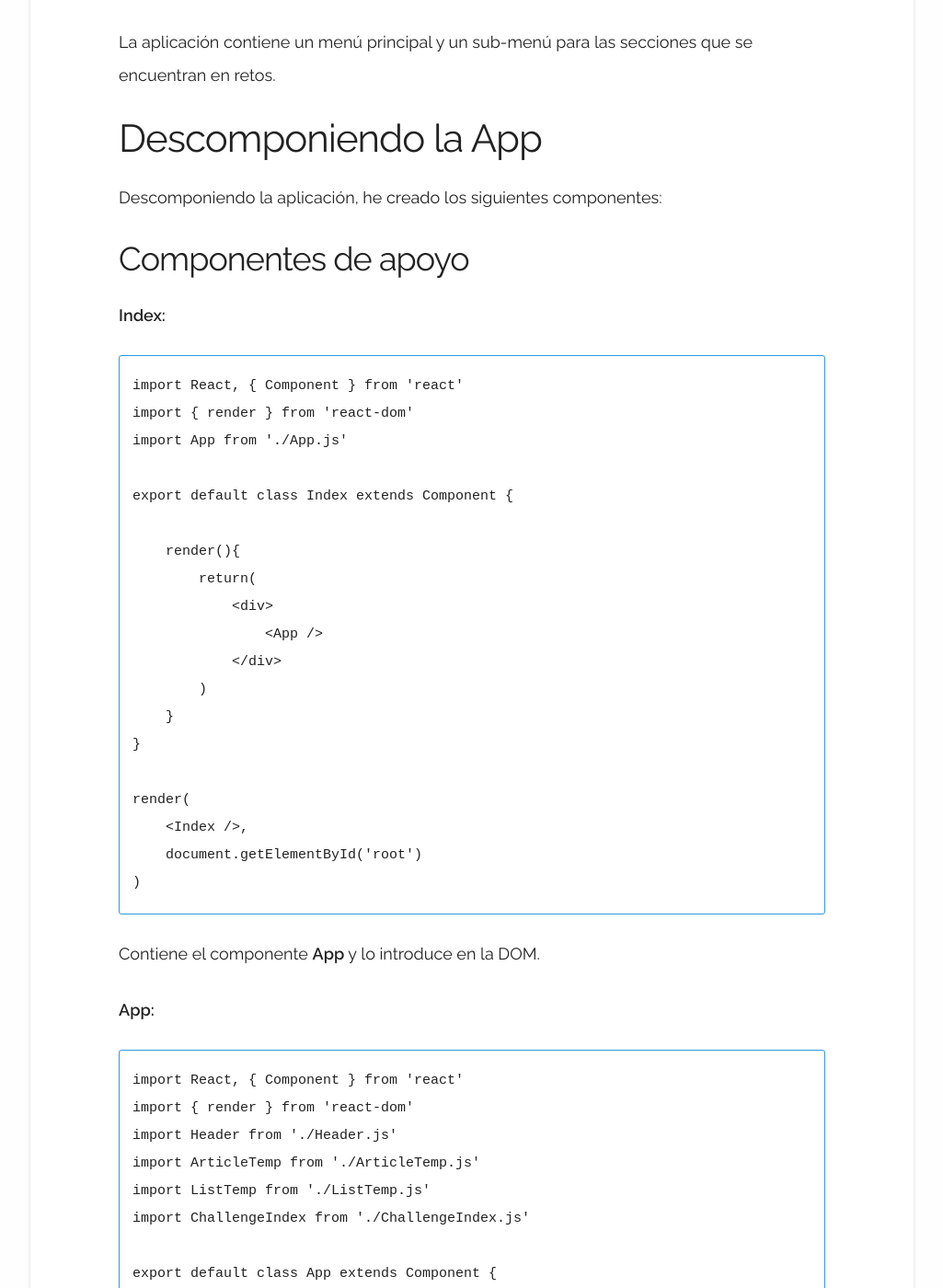
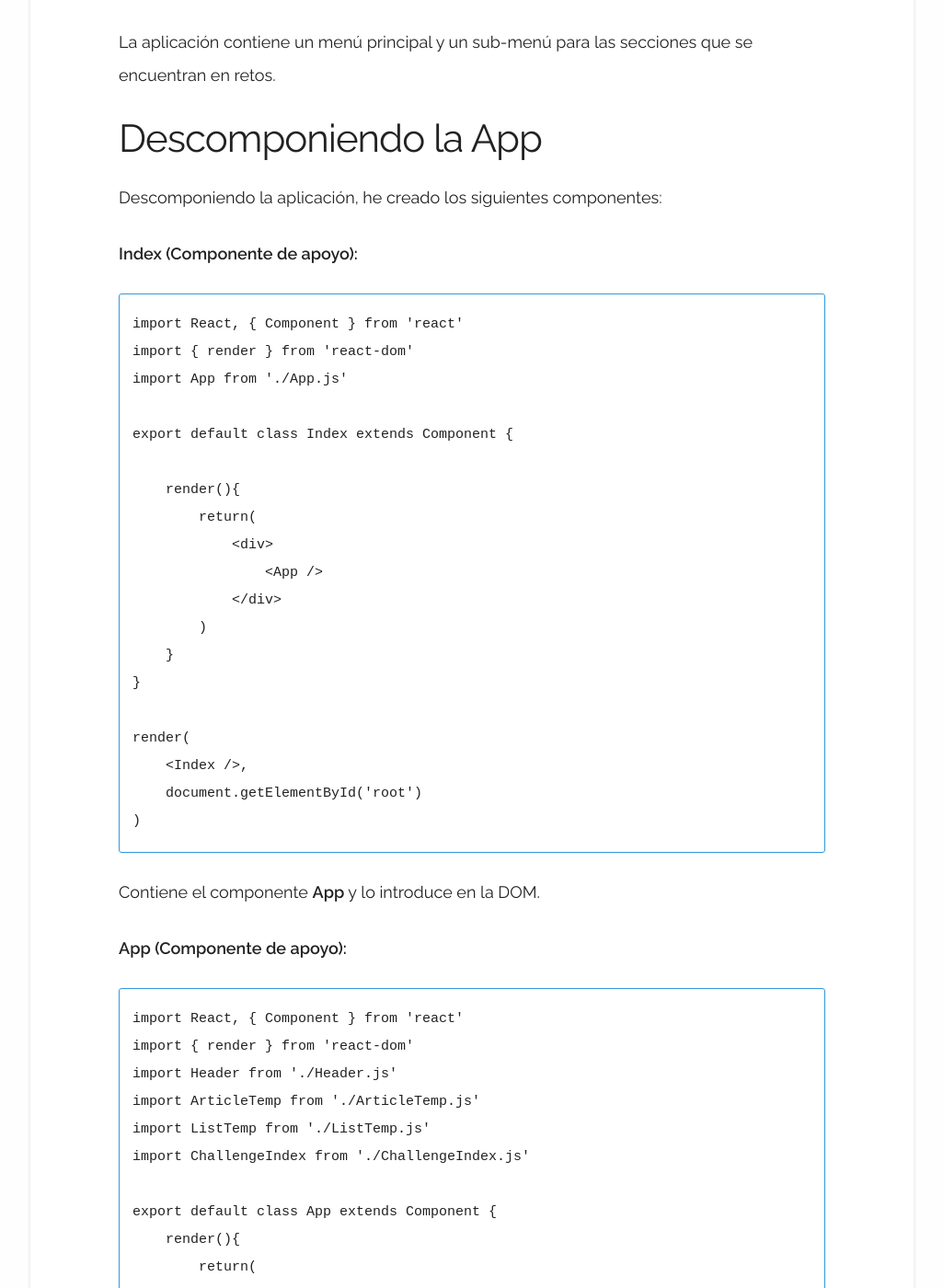
Before and after one commit to jordigomper/myblog, a Jekyll site: the page built from _posts/2017-9-7-Descompponer-componentes-app-yogis.md, in a window 1280 px wide and 1400 px high, scrolled down 2055 px. Shown: the whole window at 92% size, without its empty margins (127-1152 px from the left). Built offline with Jekyll 4.4.1, drawn with Linux system fonts in a browser that asks for light colours; some of the changed text lies outside the part shown.

Commit message:
nuevo articulo: descomponer mi app

````diff
--- a/_posts/2017-9-7-Descompponer-componentes-app-yogis.md
+++ b/_posts/2017-9-7-Descompponer-componentes-app-yogis.md
@@ -31,8 +31,7 @@ La aplicación contiene un menú principal y un sub-menú para las secciones que
 ## Descomponiendo la App
 Descomponiendo la aplicación, he creado los siguientes componentes:
 
-### Componentes de apoyo
-**Index:**
+**Index (Componente de apoyo):**
 ```
 import React, { Component } from 'react'
 import { render } from 'react-dom'
@@ -56,7 +55,7 @@ render(
 ```
 Contiene el componente **App** y lo introduce en la DOM.
 
-**App:**
+**App (Componente de apoyo):**
 ```
 import React, { Component } from 'react'
 import { render } from 'react-dom'
@@ -78,7 +77,7 @@ export default class App extends Component {
 ```
 Contiene **Header** y un elemento div con la id="display" donde se mostraran las diferentes secciones de la app. La idea es actualizar solo el elemento "div id="display". Se importan los diferentes componentes de la aplicación.
 
-**Header:**
+**Header (Componente de apoyo):**
 ```
 import React, { Component } from 'react'
 import { render } from 'react-dom'
@@ -98,7 +97,7 @@ export default class Header extends Component {
 ```
 Contiene los componentes **Title** y **Nav**. Como nunca se modifica, solo lo incorporo en el componente **App**, actualizando solo las diferentes secciones elegidas en el menú.
 
-**Title:**
+**Title (Componente lógico):**
 ```
 import React, { Component } from 'react'
 import { render } from 'react-dom'
@@ -113,7 +112,7 @@ export default class Title extends Component {
 ```
 Contiene el elemento title que muestra el titulo de la página.
 
-**Nav:**
+**Nav (Componente lógico):**
 ```
 import React, { Component } from 'react'
 import { render } from 'react-dom'
@@ -137,7 +136,7 @@ export default class Nav extends Component {
 ```
 Contiene el menú principal de la aplicación.
 
-**ArticleTemp:**
+**ArticleTemp (Componente lógico):**
 ```
 import React, { Component } from 'react'
 import { render } from 'react-dom'
@@ -161,7 +160,7 @@ export default class ArticleTemp extends Component {
 ```
 Es una plantilla para mostrar los artículos o descripciones en cualquier zona de la app. A través de props mandamos la información que compone el articulo. Se utiliza para: Articulo, Batidos y el componente ButtonTemp.
 
-**ListTemp:**
+**ListTemp (Componente lógico):**
 ```
 import React, { Component } from 'react'
 import { render } from 'react-dom'
@@ -179,7 +178,7 @@ export default class List extends Component {
 ```
 Recibe un array de objetos y crea una lista con la imagen en miniatura y una breve descripción. Al pulsar envía al articulo. Se utiliza para mostrar la página principal, la lista de batidos y la lista de batidos que componen un reto.
 
-**ChallengesIndex:**
+**ChallengesIndex (Componente lógico):**
 ```
 import React, { Component } from 'react'
 import { render } from 'react-dom'
@@ -200,7 +199,7 @@ export default class ChallengesIndex extends Component {
 ```
 Añade la el sub-menú que utiliza esta sección. Contiene un elemento "div id="challenge"" donde se introducirán los componentes que forman parte de esta sección.
 
-**SubNav:**
+**SubNav (Componente lógico):**
 ```
 import React, { Component } from 'react'
 import { render } from 'react-dom'
@@ -225,7 +224,7 @@ export default class SubNav extends Component {
 ```
 Muestra el sub-menú de la sección de retos.
 
-**ButtonTemp:**
+**ButtonTemp (Componente lógico):**
 ```
 import React, { Component } from 'react'
 import { render } from 'react-dom'
@@ -246,7 +245,7 @@ export default class ChallengeDay extends Component {
 ```
 Esta plantilla contiene los componentes ArticleTemp para poder mostrar la descripción, un botón y un muro que dependiendo en que lugar se monte este componente puede tener diferentes funciones. Por ejemplo en la sección de reto disponible mostrara información del reto, el botón sirve para unirse y el muro para que los usuarios comenten diferentes dudas. Se utiliza en el index de retos disponibles y reto del día.
 
-**ForumTemp:**
+**ForumTemp (Componente lógico):**
 ```
 import React, { Component } from 'react'
 import { render } from 'react-dom'
````
